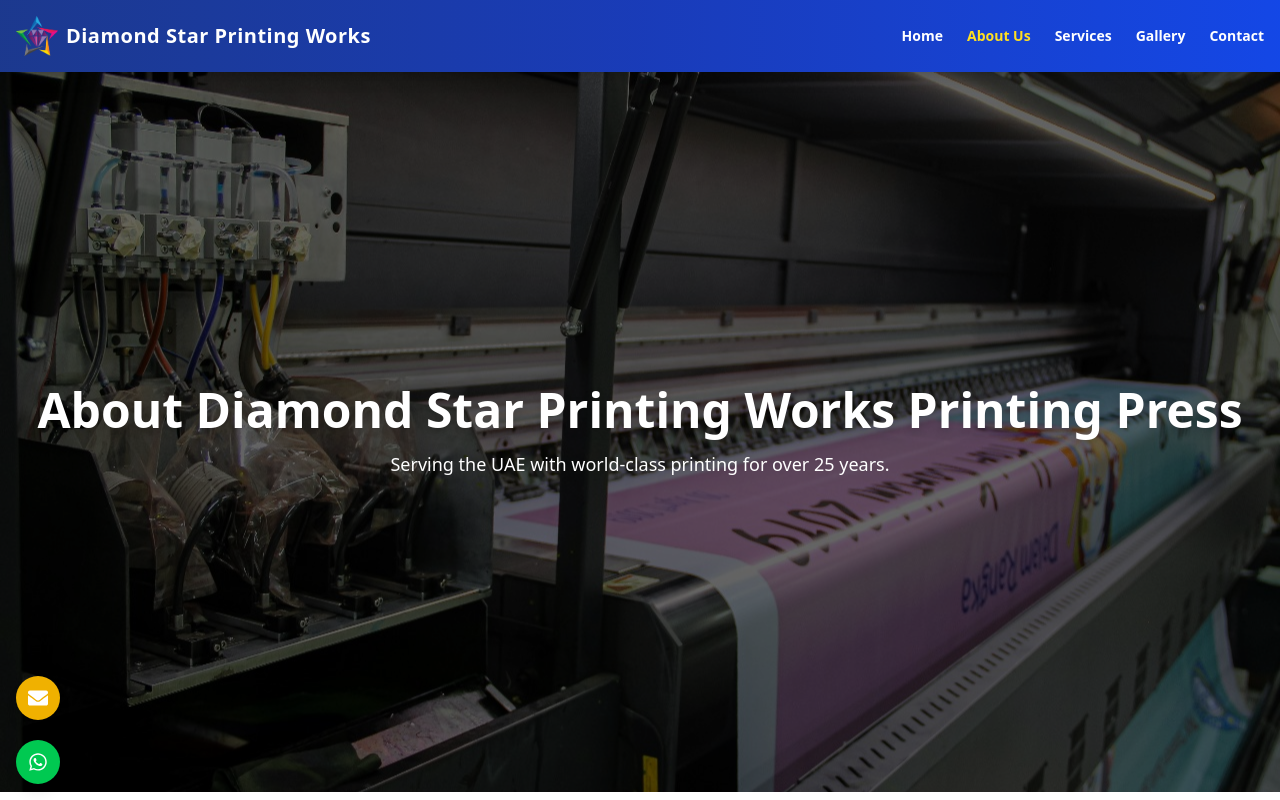
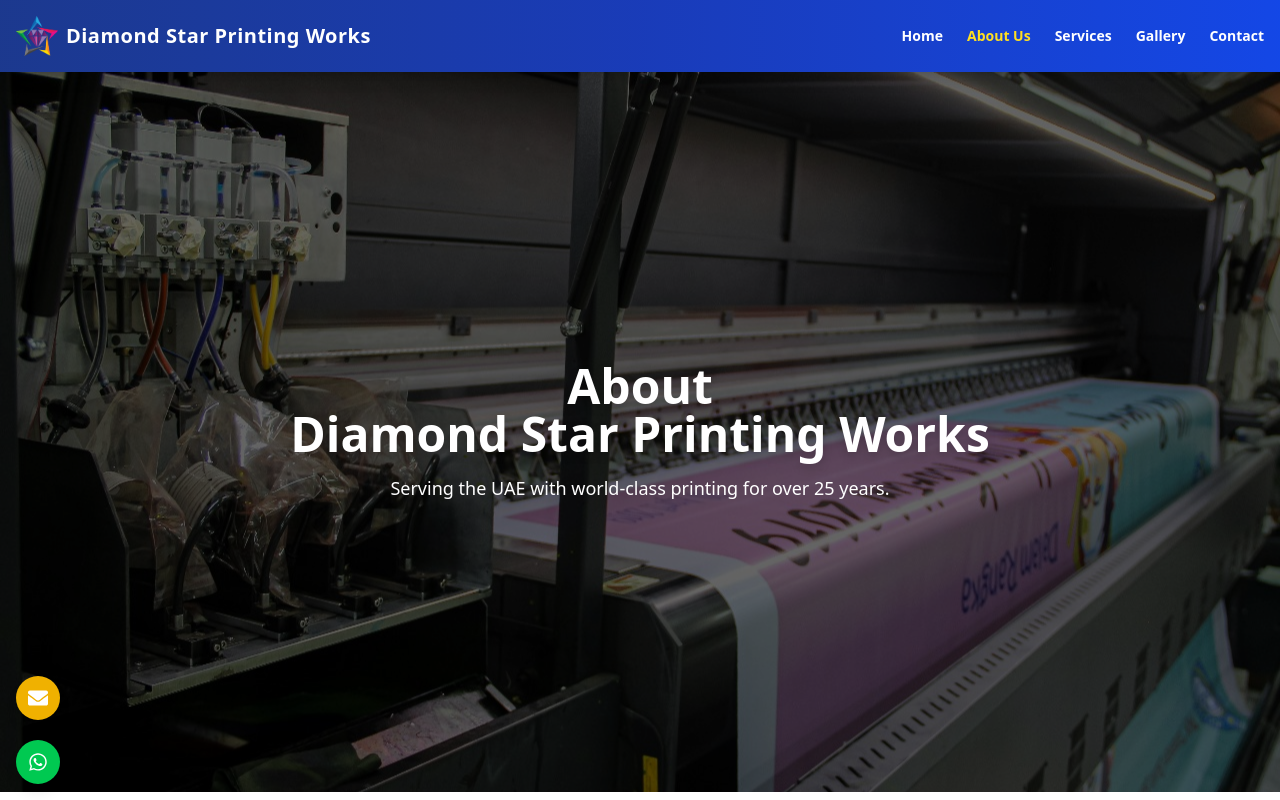
Before and after one commit to ARSiddique/Diamond-Star-Printing-Work, a React (Vite) app in the folder client/: page /about in a window 1280 px wide. Shown: the top 800 px of the page. Built offline with nearby package versions, Linux system fonts and the light colour scheme.

Commit message:
resolved about

```diff
--- a/client/src/pages/AboutUs.jsx
+++ b/client/src/pages/AboutUs.jsx
@@ -21,7 +21,7 @@
                     transition={{ duration: 0.9 }}
                 >
                     <h1 className="text-5xl font-bold mb-4 drop-shadow-lg">
-                        About Diamond Star Printing Works Printing Press
+                        About <br /> Diamond Star Printing Works
                     </h1>
                     <p className="text-lg max-w-2xl mx-auto">
                         Serving the UAE with world-class printing for over 25 years.
```
